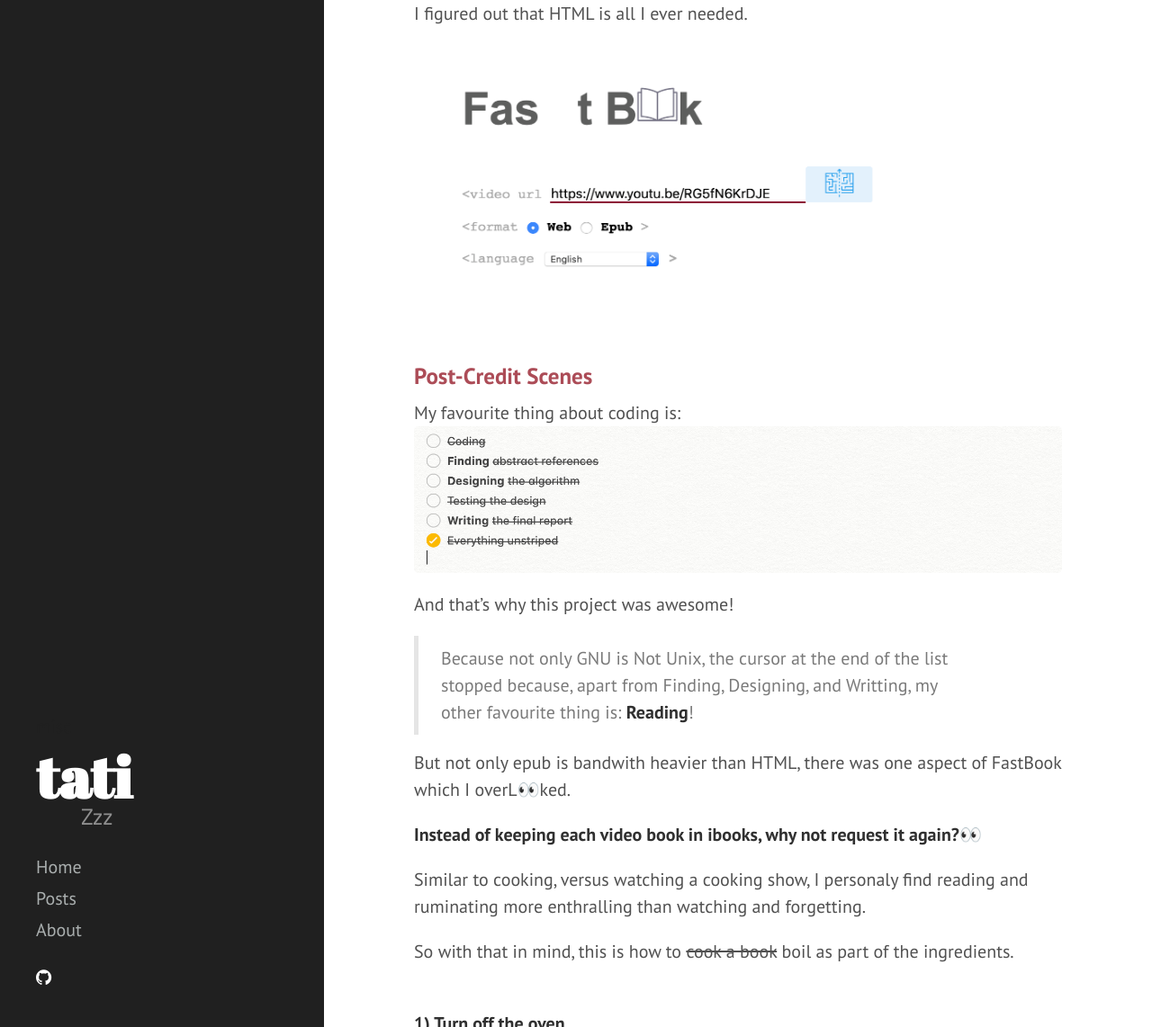
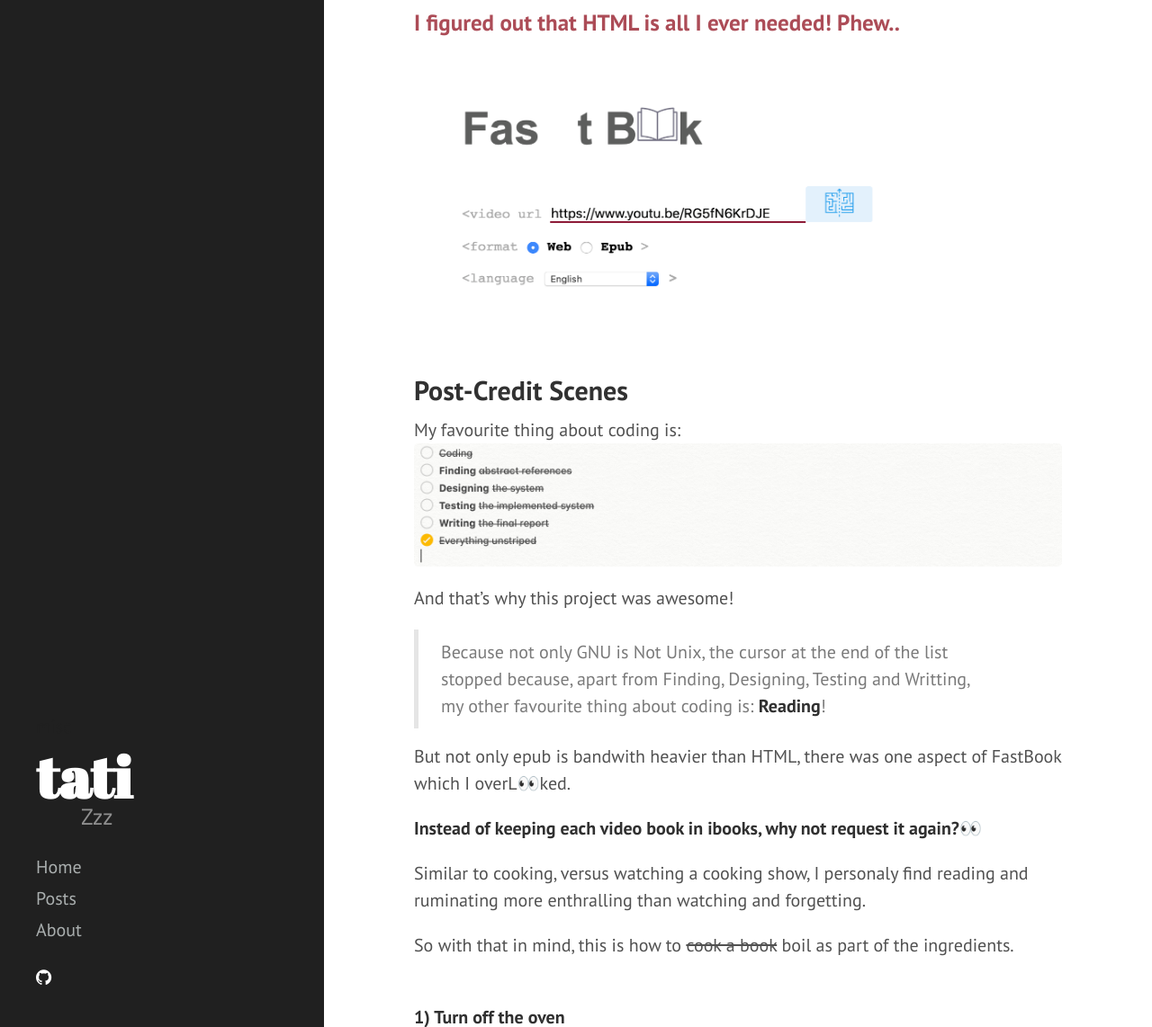
Before and after one commit to tati-z/tati-z.github.io, a Jekyll site: the page built from _posts/2020-08-20-open_book.md, in a window 1280 px wide and 1400 px high, scrolled down 8218 px. Shown: the part 258-1400 px from the top of the window at 90% size. Built offline with Jekyll 4.4.1, drawn with Linux system fonts in a browser that asks for light colours; nearby versions of some CDN libraries; library files that are not in the unit come from our copies; some of the changed text lies outside the part shown.

```diff
--- a/_posts/2020-08-20-open_book.md
+++ b/_posts/2020-08-20-open_book.md
@@ -98,14 +98,15 @@ So that I could figure if..
 
 
 
-I figured out that HTML is all I ever needed.<br><br>
+### I figured out that HTML is all I ever needed! Phew..<br><br>
 ![very fast book](/public/assets/images/fast_book.png)
-### Post-Credit Scenes
+
+## Post-Credit Scenes
 My favourite thing about coding is:
 ![would rather](/public/assets/images/would_rather.png)
 And that's why this project was awesome!
 
-> Because not only GNU is Not Unix, the cursor at the end of the list stopped because, apart from Finding, Designing, and Writting, my other favourite thing is: **Reading**!
+> Because not only GNU is Not Unix, the cursor at the end of the list stopped because, apart from Finding, Designing, Testing and Writting, my other favourite thing about coding is: **Reading**!
 
 But not only epub is bandwith heavier than HTML, there was one aspect of FastBook which I overL👀ked.
 
```
Also changed, not shown: other parts of _posts/2020-08-20-open_book.md (+4 -4 lines), public/assets/images/a3149272-0e3e-4a2e-bd6c-2bfc750c40af.jpg (added), public/assets/images/would_rather.png.
